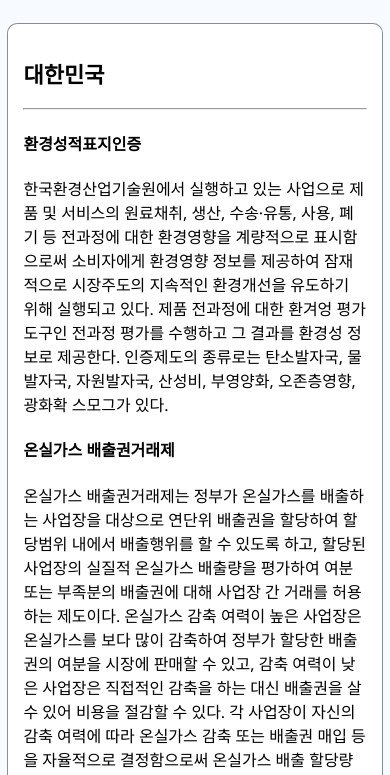
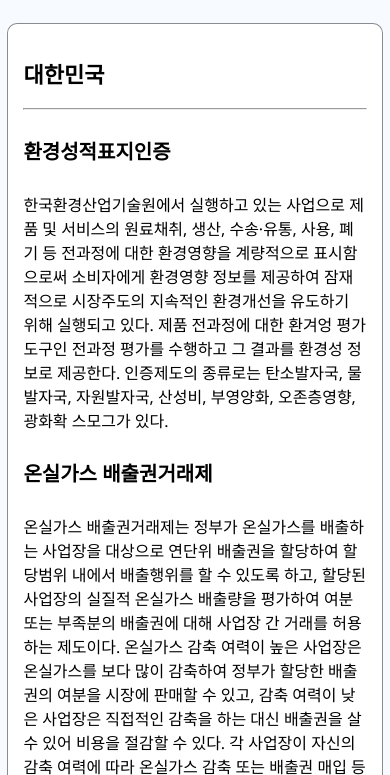
Before and after one commit to but8123/climate_change, a plain HTML site: page asia.html in a window 390 px wide. Shown: the part 69-844 px from the top of the page. Drawn offline with Linux system fonts and the light colour scheme.

Commit message:
Update style.css

```diff
--- a/style.css
+++ b/style.css
@@ -70,6 +70,10 @@ h1 {
     font-size: 22px;
   }
 
+  h4 {
+    font-size: 20px
+  }
+
   button {
     font-size: 16px;
     padding: 10px 20px;
```
